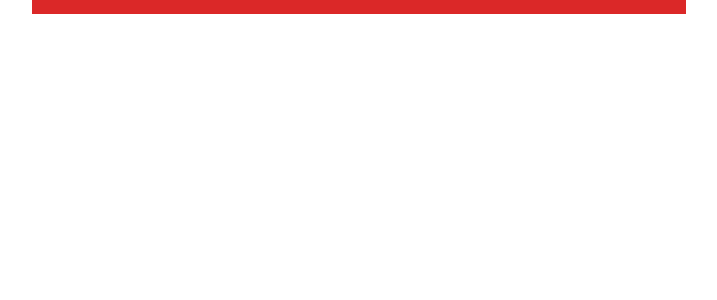
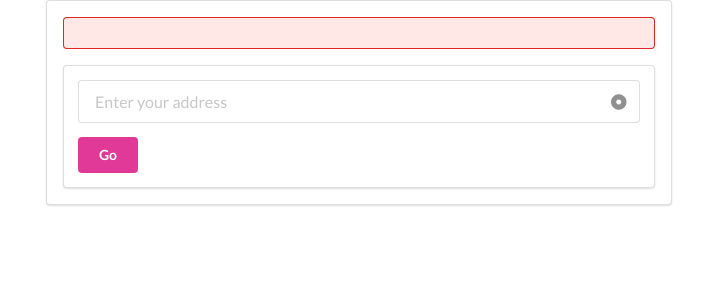
Before and after one commit to salexfarm/location-based-applications, a Vue app: page / in a window 1280 px wide. Shown: the top 300 px of the page, without its empty margins (281-998 px from the left). Built offline with nearby package versions, Linux system fonts and the light colour scheme.

Commit message:
007: Build user location form using Semantic-UI

```diff
--- a/src/pages/UserLocation.vue
+++ b/src/pages/UserLocation.vue
@@ -1,6 +1,19 @@
 <template>
-  <section class="ui two column grid centered grid">
-    <div class="column red"></div>
+  <section class="ui two column centered grid">
+    <div class="column">
+      <form class="ui segment large form">
+        <div class="ui message red"></div>
+        <div class="ui segment">
+          <div class="field">
+            <div class="ui right icon input large">
+              <input type="text" placeholder="Enter your address"/>
+              <i class="dot circle link icon"></i>
+            </div>
+          </div>
+          <button class="ui button pink">Go</button>
+        </div>
+      </form>
+    </div>
   </section>
 </template>
 
```
